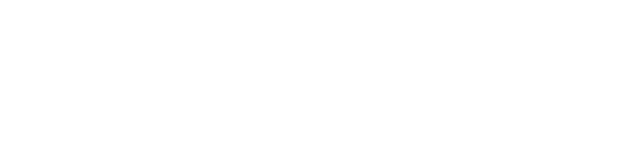
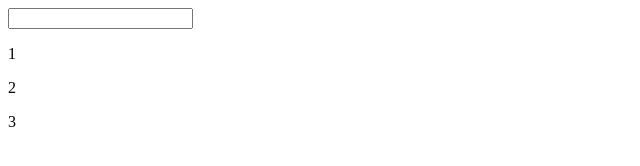
Before and after one commit to Sergei-Iurevich/dz3, a website: page index.html in a window 1280 px wide. Shown: the whole page, without its empty margins (0-640 px from the left). Drawn offline with Linux system fonts and the light colour scheme.

Commit message:
Add index.html for task 7

```diff
--- a/index.html
+++ b/index.html
@@ -4,5 +4,9 @@
     <meta charset="UTF-8" />
     <title>Title</title>
   </head>
-  <body></body>
+  <body>
+    <div id="app"></div>
+
+    <script type="module" src="src/indexForHomework7.js"></script>
+  </body>
 </html>
```
